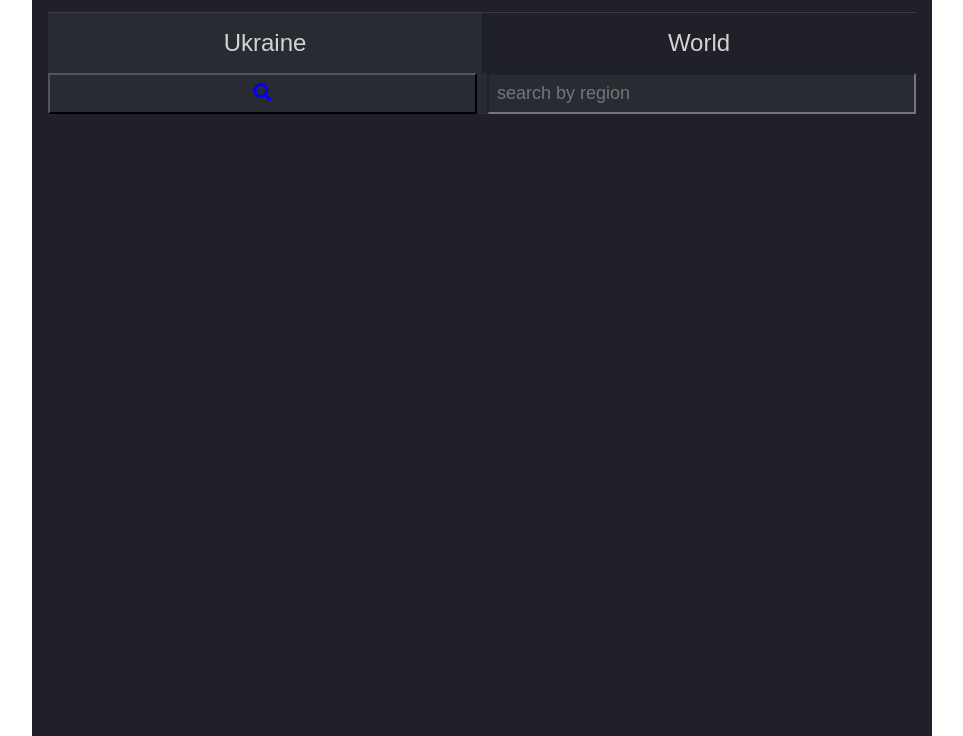
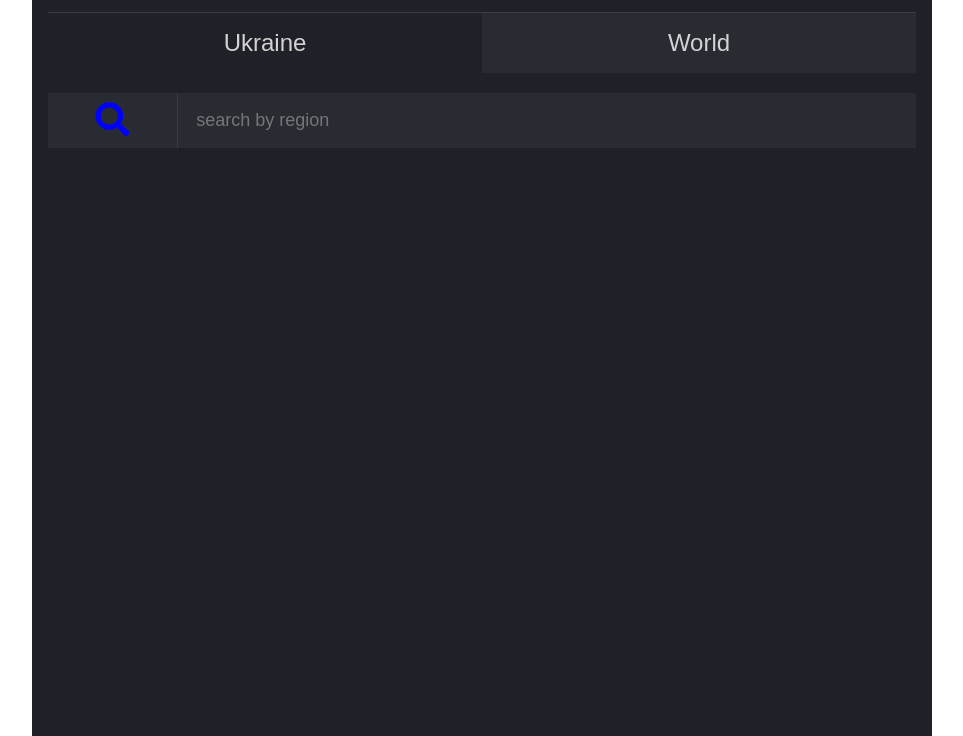
Before and after one commit to gasymov-rustam/corona, a plain HTML site: page index.html in a window 1280 px wide. Shown: the part 64-800 px from the top of the page, without its empty margins (158-1121 px from the left). Drawn offline with Linux system fonts and the light colour scheme; no server answers.

Commit message:
added search form

```diff
--- a/css/style.css
+++ b/css/style.css
@@ -175,11 +175,13 @@ table {
   padding: 16px 0;
   cursor: pointer;
   border: none;
-  background: #202128;
+  background: #292b33;
+
 }
 
 .active {
-  background: #292b33;
+  background: #202128;
+
 }
 
 .wrapper-containerTab {
@@ -193,9 +195,10 @@ table {
   left: 0;
   top: 0;
   width: 100%;
-  height: 100%;
+  /* height: 100%; */
   visibility: hidden;
   background: #292b33;
+
 }
 
 .active_tab {
@@ -205,6 +208,12 @@ table {
 .wrapper-data {
   display: flex;
   border-bottom: 0.2px solid rgb(61, 61, 61);
+  background: #202128;
+}
+
+.wrapper-data:hover {
+  background: #292B33;
+  cursor: pointer;
 }
 
 .wrapper-data > dt,
@@ -259,19 +268,28 @@ dd {
   display: flex;
   gap: 10px;
   background: #292B33;
+  margin-top: 20px;
 }
 
 .searchForm__button {
-  width: 50px;
+  width: 15%;
   font-size: 34px;
   padding: 8px;
   color: blue;
   background: #292B33;
-  /* border: none; */
+  border: none;
+  border-right: 0.2px solid rgb(61, 61, 61);;
+  outline: none;
+  cursor: pointer;
 }
 
-.searchForm__button {
+.searchForm__input {
   font-size: 18px;
   flex-grow: 1;
   outline: none;
+  border: none;
+  padding: 8px;
+  background: #292B33;
+  color: lightgray;
+
 }
--- a/index.html
+++ b/index.html
@@ -23,7 +23,7 @@
         </div>
         <form method="get" class="searchForm" name="searchByRegion" id=searchFormEl>
             <button type="submit" class="searchForm__button"><i class="fas fa-search"></i></button>
-            <input type="text" class="searchForm__button" name="searchPlace" placeholder="search by region">
+            <input type="text" class="searchForm__input" name="searchPlace" placeholder="search by region">
         </form>
         <div class="wrapper-containerTab" id="wrapperContainerTabs">
             <div class="wrapper-containerTab__Ukraine active_tab" id="Ukraine">
--- a/js/app.js
+++ b/js/app.js
@@ -2,6 +2,7 @@ const wrapperTabsEl = document.getElementById("wrapperTabs");
 const wrapperContainerTabsEl = document.getElementById("wrapperContainerTabs");
 const wrapperUkraineEl = document.getElementById("Ukraine");
 const wrapperWorldEl = document.getElementById("World");
+const searchFormEl = document.getElementById("searchFormEl");
 const keys = ["confirmed", "deaths", "recovered", "existing"];
 const currentTime = new Date(Date.now()).toISOString().slice(0, 10);
 const yestardayTime = new Date(Date.now() - 86400000).toISOString().slice(0, 10);
@@ -28,11 +29,9 @@ function currentFetchFromDataCenter() {
     .then((data) => {
       ukraineData = data.ukraine;
       worldData = data.world;
-
-      // renderCoronaDataFirst(wrapperUkraineEl, ukraineData);
-      // renderCoronaDataFirst(wrapperWorldEl, worldData);
+      // renderCoronaData(wrapperUkraineEl, ukraineData, yestardayUkraineData);
+      // renderCoronaData(wrapperWorldEl, worldData, yestardayWorldData);
       yesterdayFetchFromDataCenter(`https://api-covid19.rnbo.gov.ua/data?to=${yestardayTime}`);
-
     })
     .catch((error) => console.warn(error));
 }
@@ -44,13 +43,12 @@ function yesterdayFetchFromDataCenter(url) {
     .then((data) => {
       yestardayUkraineData = data.ukraine;
       yestardayWorldData = data.world;
-
       renderCoronaData(wrapperUkraineEl, ukraineData, yestardayUkraineData);
       renderCoronaData(wrapperWorldEl, worldData, yestardayWorldData);
-
     })
     .catch((error) => console.warn(error));
 }
+
 
 
 
@@ -123,6 +121,12 @@ function createArrows(field, fieldYestarday, smartKey) {
   return confirmed;
 }
 
+searchFormEl.addEventListener('keydown', e=> {
+  const query = e.target.value.trim().toLowerCase().split(' ').filter(word=>!!word);
+
+  console.log(query);
+})
+
 
 
 
```
